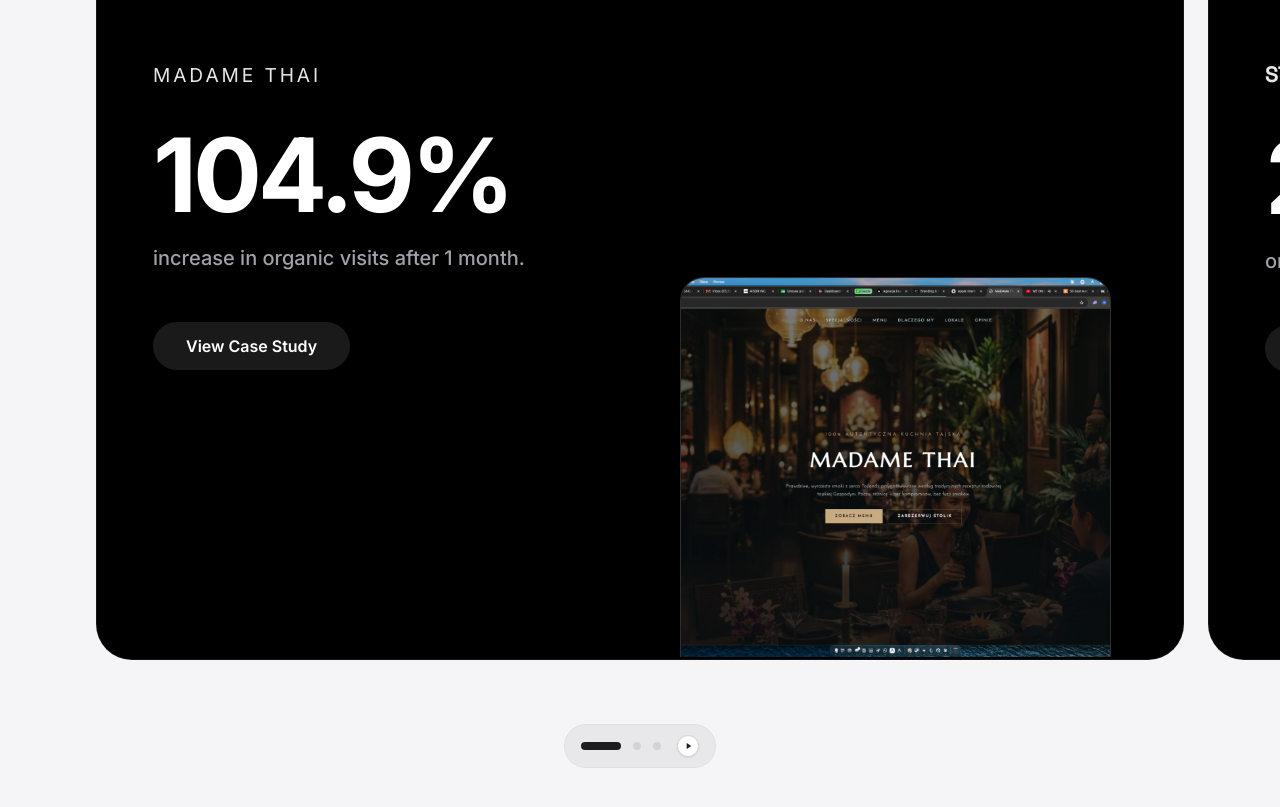
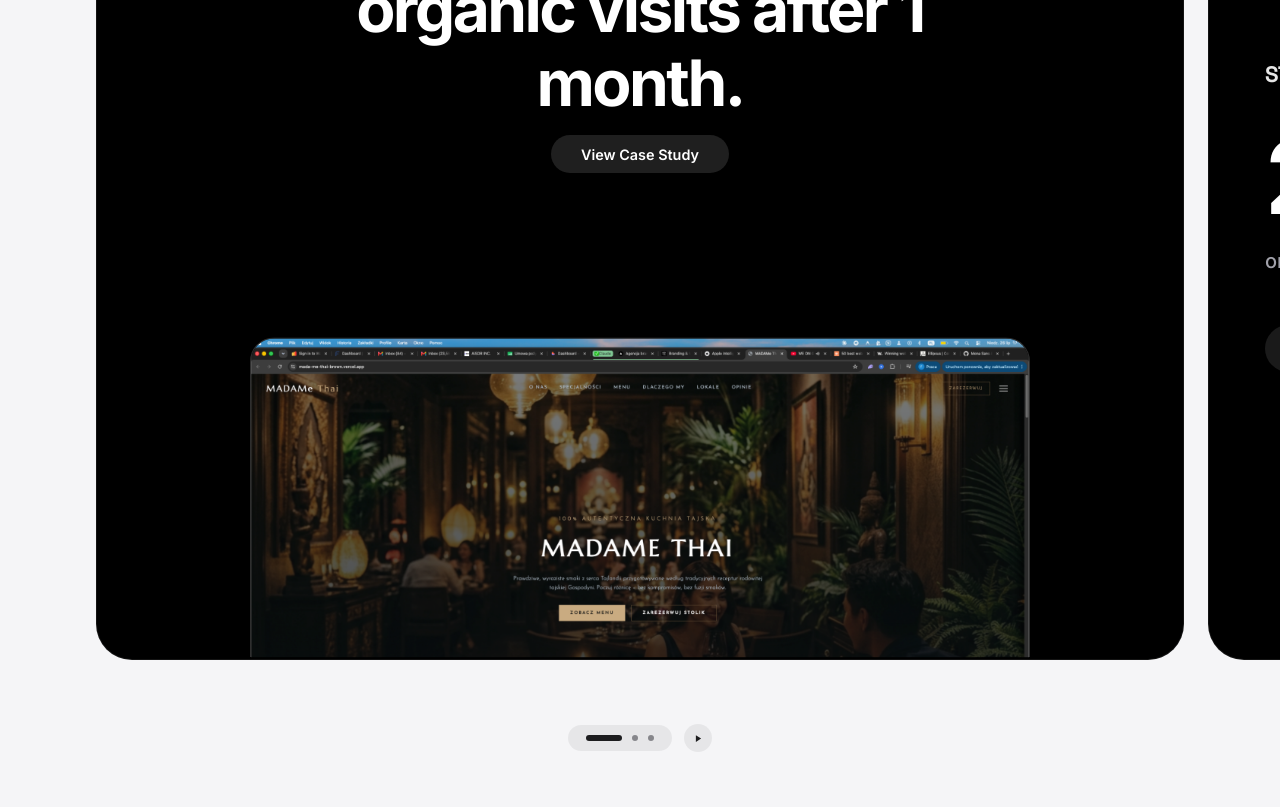
Before and after one commit to FSliwa/AI-SEO-COMPANY, a Next.js app: page / in a window 1280 px wide. Shown: the part 3040-3847 px from the top of the page. Built offline with nearby package versions, Linux system fonts and the light colour scheme.

Commit message:
Implement Apple Siri AI centered layout for Madame Thai (80% width mockup coming from bottom edge) and standalone play button circle

```diff
--- a/components/Portfolio.jsx
+++ b/components/Portfolio.jsx
@@ -21,6 +21,7 @@ const realizedWebsites = [
     metricSubtitle: 'increase in organic visits after 1 month.',
     gradient: 'linear-gradient(135deg, #818CF8, #38BDF8, #C084FC)',
     meshBg: 'radial-gradient(circle at 85% 50%, rgba(168, 85, 247, 0.45) 0%, rgba(56, 189, 248, 0.35) 40%, rgba(255, 255, 255, 1) 75%)',
+    layout: 'center',
     rightVisual: 'single-large',
     largeImage: '/projects/madame-thai-full.png',
     details: `Część I — Nowa strona internetowa: Fundament, na którym pracuje cały marketing.
@@ -186,7 +187,49 @@ export default function Portfolio() {
                 }}
               >
 
-                <div style={{ zIndex: 1, display: 'flex', justifyContent: 'space-between', alignItems: 'center', flexWrap: 'wrap', gap: '3rem', height: '100%' }}>
+                {item.layout === 'center' ? (
+                  <div style={{ zIndex: 1, display: 'flex', flexDirection: 'column', alignItems: 'center', textAlign: 'center', height: '100%', position: 'relative', width: '100%' }}>
+                    {/* Top Header Text (Centered like Apple Siri AI) */}
+                    <div style={{ maxWidth: '650px', display: 'flex', flexDirection: 'column', alignItems: 'center', paddingTop: '0.5rem', zIndex: 2 }}>
+                      <div style={{ marginBottom: '1.5rem', filter: 'brightness(0) invert(1)', opacity: 0.9 }}>
+                        {item.brandLogo}
+                      </div>
+                      <div style={{ fontSize: 'clamp(2.5rem, 5vw, 4rem)', fontWeight: 700, color: '#FFFFFF', letterSpacing: '-0.04em', lineHeight: 1.15, marginBottom: '1rem' }}>
+                        {item.metric} {item.metricSubtitle}
+                      </div>
+                      <button
+                        className="btn btn-secondary"
+                        style={{ background: 'rgba(255,255,255,0.12)', color: '#FFF', borderColor: 'transparent', padding: '0.6rem 1.8rem', borderRadius: '50px', fontSize: '0.9rem' }}
+                        onClick={() => setActiveModal(item)}
+                      >
+                        View Case Study
+                      </button>
+                    </div>
+
+                    {/* Centered 80% Width Image coming from bottom edge */}
+                    <motion.div
+                      animate={{ y: [0, -8, 0] }}
+                      transition={{ duration: 6, ease: 'easeInOut', repeat: Infinity }}
+                      style={{
+                        width: '80%',
+                        height: '320px',
+                        position: 'absolute',
+                        bottom: '-4rem', // Comes from bottom edge of card
+                        left: '10%', // 80% width centered (10% + 80% + 10%)
+                        borderTopLeftRadius: '24px',
+                        borderTopRightRadius: '24px',
+                        overflow: 'hidden',
+                        boxShadow: '0 -20px 60px rgba(0,0,0,0.9)',
+                        border: '1px solid rgba(255,255,255,0.18)',
+                        borderBottom: 'none',
+                        zIndex: 1
+                      }}
+                    >
+                      <img src={item.largeImage} alt={item.brandName} style={{ width: '100%', height: '100%', objectFit: 'cover', objectPosition: 'top' }} />
+                    </motion.div>
+                  </div>
+                ) : (
+                  <div style={{ zIndex: 1, display: 'flex', justifyContent: 'space-between', alignItems: 'center', flexWrap: 'wrap', gap: '3rem', height: '100%', width: '100%' }}>
 
                     {/* Left Content */}
                     <div style={{ flex: '1 1 400px', maxWidth: '500px', display: 'flex', flexDirection: 'column', justifyContent: 'center' }}>
@@ -223,26 +266,6 @@ export default function Portfolio() {
 
                     {/* Right Visual (Mockups) */}
                     <div style={{ flex: '1 1 400px', display: 'flex', justifyContent: 'center', alignItems: 'center', height: '100%', position: 'relative' }}>
-                    {item.rightVisual === 'single-large' ? (
-                      <motion.div
-                        animate={{ y: [0, -10, 0] }}
-                        transition={{ duration: 6, ease: 'easeInOut', repeat: Infinity }}
-                        style={{
-                          width: 'calc(100% - 2rem)',
-                          height: '380px',
-                          position: 'absolute',
-                          bottom: '-4rem', // Coming up from bottom of card and cut off at bottom edge
-                          borderTopLeftRadius: '24px',
-                          borderTopRightRadius: '24px',
-                          overflow: 'hidden',
-                          boxShadow: '0 -15px 50px rgba(0,0,0,0.8)',
-                          border: '1px solid rgba(255,255,255,0.18)',
-                          borderBottom: 'none'
-                        }}
-                      >
-                        <img src={item.largeImage} alt={item.brandName} style={{ width: '100%', height: '100%', objectFit: 'cover', objectPosition: 'top' }} />
-                      </motion.div>
-                    ) : (
                       <motion.div
                         animate={{ y: [0, -15, 0] }}
                         transition={{ duration: 6, ease: 'easeInOut', repeat: Infinity }}
@@ -275,25 +298,26 @@ export default function Portfolio() {
                             </div>
                          )}
                       </motion.div>
-                    )}
                     </div>
                   </div>
+                )}
               </RevealItem>
             ))}
           </RevealStagger>
 
-          {/* Pagination Dots (Apple Style) */}
-          <Reveal delay={0.4} style={{ display: 'flex', justifyContent: 'center', alignItems: 'center', gap: '0.5rem', marginTop: '2rem' }}>
-            <div style={{ display: 'flex', gap: '12px', padding: '10px 16px', background: 'rgba(0, 0, 0, 0.05)', borderRadius: '30px', alignItems: 'center', border: '1px solid rgba(0, 0, 0, 0.04)' }}>
+          {/* Pagination Controls (1:1 Apple Style) */}
+          <Reveal delay={0.4} style={{ display: 'flex', justifyContent: 'center', alignItems: 'center', gap: '12px', marginTop: '2rem' }}>
+            {/* Dots Pill Container */}
+            <div style={{ display: 'flex', gap: '10px', padding: '10px 18px', background: 'rgba(0, 0, 0, 0.06)', borderRadius: '30px', alignItems: 'center' }}>
               {realizedWebsites.map((_, idx) => (
                 <button
                   key={idx}
                   onClick={() => scrollTo(idx)}
                   style={{
-                    width: activeIndex === idx ? '40px' : '8px',
-                    height: '8px',
-                    borderRadius: '4px',
-                    background: activeIndex === idx ? '#1D1D1F' : '#D2D2D7',
+                    width: activeIndex === idx ? '36px' : '6px',
+                    height: '6px',
+                    borderRadius: activeIndex === idx ? '3px' : '50%',
+                    background: activeIndex === idx ? '#1D1D1F' : '#86868B',
                     border: 'none',
                     padding: 0,
                     cursor: 'pointer',
@@ -302,27 +326,25 @@ export default function Portfolio() {
                   aria-label={`Go to slide ${idx + 1}`}
                 />
               ))}
+            </div>
 
-              {/* Apple Play Icon Button */}
+            {/* Standalone Apple Play Icon Circle Button */}
             <button style={{
-                background: '#FFFFFF',
-                border: '1px solid #D2D2D7',
+              background: 'rgba(0, 0, 0, 0.06)',
+              border: 'none',
               borderRadius: '50%',
-                width: '22px',
-                height: '22px',
+              width: '28px',
+              height: '28px',
               cursor: 'pointer',
               display: 'flex',
               alignItems: 'center',
               justifyContent: 'center',
-                marginLeft: '4px',
-                padding: '0',
-                boxShadow: '0 1px 3px rgba(0,0,0,0.08)'
+              padding: '0'
             }}>
-                <svg width="8" height="8" viewBox="0 0 24 24" fill="#1D1D1F" stroke="none" style={{ marginLeft: '1px' }}>
+              <svg width="9" height="9" viewBox="0 0 24 24" fill="#1D1D1F" stroke="none" style={{ marginLeft: '1px' }}>
                 <polygon points="5 3 19 12 5 21 5 3"></polygon>
               </svg>
             </button>
-            </div>
           </Reveal>
 
         </div>
```
Lines whose indentation alone changed are shown as unchanged.
